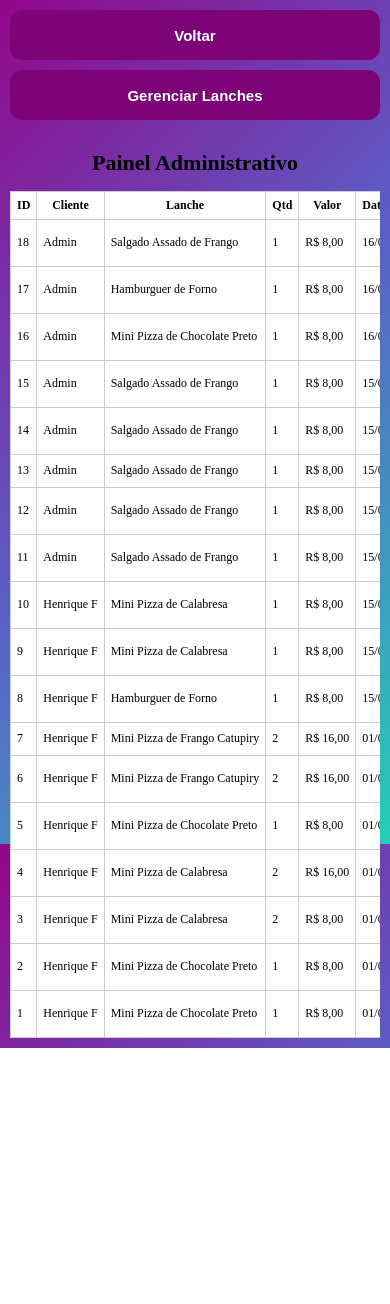
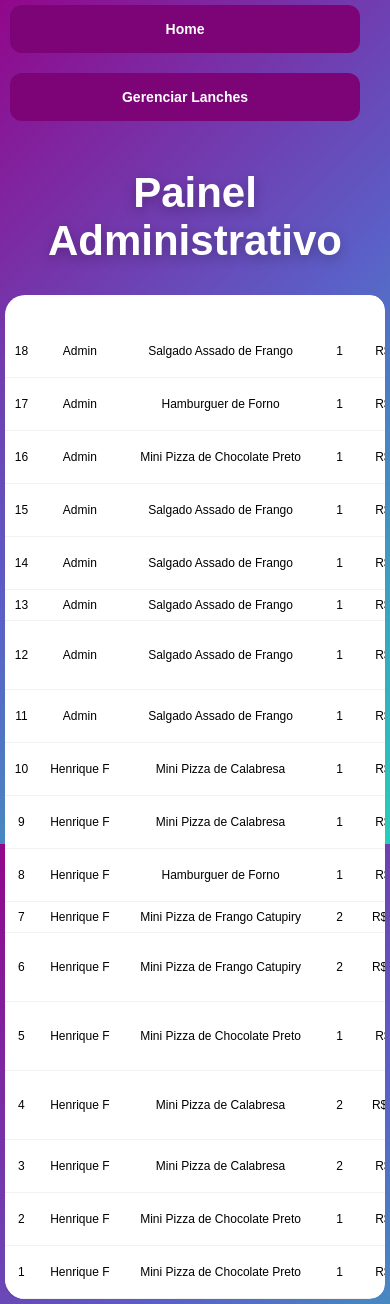
Before and after one commit to henriqueffabro-ui/FimdaFila, a PHP site: page /php/adm.php in a window 390 px wide. Before the commit the page ends 1048 px from the top, so only its background shows below. Run offline with PHP 8.4, Linux system fonts and the light colour scheme; a user stored in the database is signed in; data comes from the database, SQL or seed files in the repository.

Commit message:
Pequeno ajuste no css do adm.php

```diff
--- a/css/adm.css
+++ b/css/adm.css
@@ -3,16 +3,16 @@ body{
     min-height:100vh;
     background: linear-gradient(135deg,#92078b,#5b5fc7,#26ceb7);
     background-attachment: fixed;
+    font-family:Arial, Helvetica, sans-serif;
+
 }
 
 .admin-container{
-    width:90%;
-    max-width:1400px;
-    margin:40px auto;
-    background:rgba(255,255,255,.95);
-    padding:35px;
-    border-radius:25px;
-    box-shadow:0 15px 40px rgba(0,0,0,.15);
+
+
+    width:95%;
+    max-width:1500px;
+    margin:30px auto;
 }
 
 .topo-admin{
@@ -146,71 +146,106 @@ button:hover{
 /* =========================
    RESPONSIVO
 ========================= */
+/* =========================
+   RESPONSIVO
+========================= */
+
 @media (max-width: 768px){
 
-    h1{
-        font-size: 28px;
-        text-align: center;
-        margin-top: 20px;
+    .admin-container{
+        width:100%;
+        padding:10px;
+        box-sizing:border-box;
+        margin:15px auto;
     }
 
-    body{
-        padding: 10px;
+    h1{
+        font-size:28px;
+        margin-bottom:15px;
     }
 
-    /* Botões superiores */
-    body > button{
-        width: 100%;
-        margin-bottom: 10px;
-        height: 50px;
-        font-size: 15px;
+    .total-pedidos{
+        font-size:16px;
     }
 
-    /* Tabela com rolagem horizontal */
-    table{
-        display: block;
-        overflow-x: auto;
-        white-space: nowrap;
-        font-size: 14px;
+    .topo-admin{
+        display:flex;
+        flex-direction:column;
+        align-items:center;
     }
 
-    th,
-    td{
-        padding: 8px;
+    .btn-menu{
+        width:100%;
+        max-width:350px;
+        margin:5px 0;
+        height:50px;
     }
 
-    /* Botões dentro da tabela */
-    td button{
-        width: 150px;
-        height: auto;
-        padding: 10px;
-        font-size: 13px;
+    .table-container{
+        overflow-x:auto;
+        border-radius:15px;
     }
 
-    form{
-        margin: 0;
+    .tabela-admin{
+        min-width:900px;
+    }
+
+    .tabela-admin th,
+    .tabela-admin td{
+        padding:10px;
+        font-size:14px;
+    }
+
+    td button{
+        width:140px;
+        height:auto;
+        padding:10px;
+        font-size:13px;
+    }
+
+    .pendente,
+    .pago,
+    .entregue{
+        padding:6px 12px;
+        font-size:13px;
     }
 }
 
-/* Celulares menores */
 @media (max-width: 480px){
 
-    h1{
-        font-size: 22px;
+    body{
+        padding:5px;
     }
 
-    table{
-        font-size: 12px;
+    h1{
+        font-size:22px;
     }
 
-    th,
-    td{
-        padding: 6px;
+    .total-pedidos{
+        font-size:14px;
+    }
+
+    .btn-menu{
+        font-size:14px;
+        height:48px;
+    }
+
+    .tabela-admin th,
+    .tabela-admin td{
+        padding:8px;
+        font-size:12px;
     }
 
     td button{
-        width: 130px;
-        font-size: 12px;
+        width:120px;
+        font-size:12px;
+    }
+
+    .pendente,
+    .pago,
+    .entregue{
+        font-size:12px;
+        padding:5px 10px;
     }
 }
 
@@ -218,3 +253,29 @@ button:hover{
     width: 100%;
     overflow-x: auto;
 }
+
+.topo-admin{
+    text-align:center;
+    margin-bottom:30px;
+}
+
+.btn-menu{
+    margin:0 5px 20px;
+}
+
+h1{
+    text-align:center;
+    color:white;
+    font-size:42px;
+    margin-bottom:30px;
+    text-shadow:0 4px 12px rgba(0,0,0,.25);
+}
+
+.tabela-admin{
+    backdrop-filter:blur(10px);
+}
+
+td button{
+    width:170px;
+    font-size:14px;
+}
--- a/php/adm.php
+++ b/php/adm.php
@@ -22,36 +22,7 @@ $result = $conexao->query($sql);
 
     <style>
 
-        table{
-            border-collapse: collapse;
-            width:100%;
-        }
 
-        td, th{
-            border:1px solid #ccc;
-            padding:10px;
-        }
-
-        .pendente{
-            color:orange;
-            font-weight:bold;
-        }
-
-        .pago{
-            color:green;
-            font-weight:bold;
-        }
-
-        .entregue{
-            color:blue;
-            font-weight:bold;
-        }
-
-        table{
-    border-collapse: collapse;
-    width: 100%;
-    background-color: white;
-}
     </style>
 
     <link rel="stylesheet" href="../css/adm.css">
@@ -60,14 +31,27 @@ $result = $conexao->query($sql);
 </head>
 <body>
 
-<button onclick="location.href='index.php'">Voltar</button>
-<button onclick="location.href='adm_lanches.php'">Gerenciar Lanches</button>
 
-<h1>Painel Administrativo</h1>
+
+
+
+    <button class="btn-menu"
+            onclick="location.href='index.php'">
+        Home
+    </button>
+
+    <button class="btn-menu"
+            onclick="location.href='adm_lanches.php'">
+        Gerenciar Lanches
+    </button>
+
+    <h1>Painel Administrativo</h1>
+
+
 
 <div class="table-container">
 
-<table>
+<table class="tabela-admin">
 
 <tr>
     <th>ID</th>
@@ -159,5 +143,6 @@ $result = $conexao->query($sql);
 </table>
 </div>
 
+</div>
 </body>
 </html>
```
